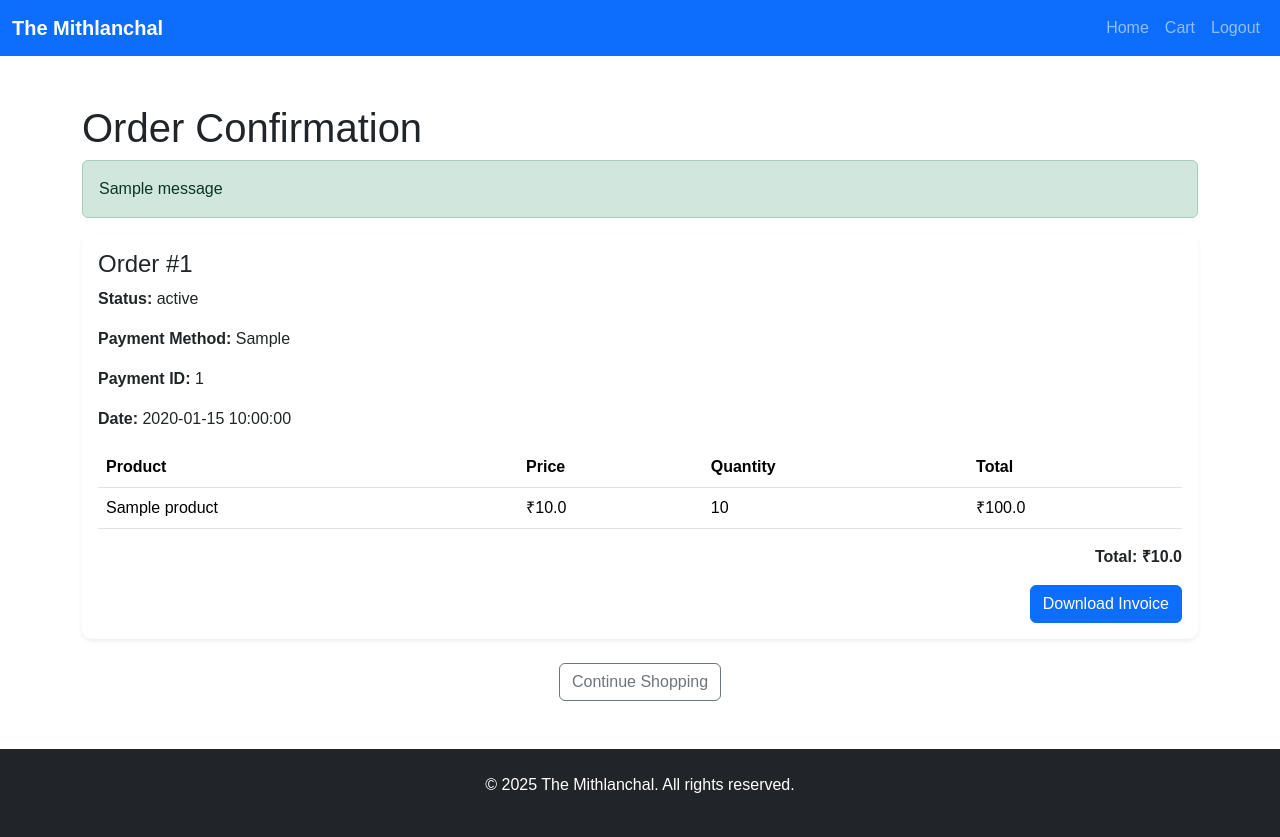
After one commit to jhaBinoy/ecommerce-mithlanchal, a Flask app: page /order/1 in a window 1280 px wide. The commit adds this page. Run offline with Flask 3, Linux system fonts and the light colour scheme; a user stored in the database is signed in; tables that the repository leaves empty hold one stand-in row (values such as "Sample post"); one stand-in notice (Sample message) is shown; some libraries are stand-ins or nearby versions.

Commit message:
Integrated COD and invoices with fixed cart

```diff
--- a/app.py
+++ b/app.py
@@ -1,14 +1,20 @@
 import os
-from flask import Flask, render_template, request, redirect, url_for, flash
+from flask import Flask, render_template, request, redirect, url_for, flash, Response
 from flask_sqlalchemy import SQLAlchemy
 from flask_login import LoginManager, UserMixin, login_user, login_required, logout_user, current_user
 from werkzeug.security import generate_password_hash, check_password_hash
 import razorpay
+from datetime import datetime  # Added missing import
 from dotenv import load_dotenv
+from reportlab.lib.pagesizes import letter
+from reportlab.lib import colors
+from reportlab.platypus import SimpleDocTemplate, Table, TableStyle, Paragraph, Spacer
+from reportlab.lib.styles import getSampleStyleSheet
+from io import BytesIO
 
 app = Flask(__name__)
 app.config['SECRET_KEY'] = 'your-secret-key-change-this'
-app.config['SQLALCHEMY_DATABASE_URI'] = 'sqlite:////tmp/store.db'  # Render-compatible path
+app.config['SQLALCHEMY_DATABASE_URI'] = f"sqlite:///{os.path.join(os.getcwd(), 'store.db')}"
 app.config['SQLALCHEMY_TRACK_MODIFICATIONS'] = False
 app.config['UPLOAD_FOLDER'] = 'static/uploads'
 os.makedirs(app.config['UPLOAD_FOLDER'], exist_ok=True)
@@ -39,6 +45,25 @@ class CartItem(db.Model):
     user = db.relationship('User', backref='cart_items')
     product = db.relationship('Product')
 
+class Order(db.Model):
+    id = db.Column(db.Integer, primary_key=True)
+    user_id = db.Column(db.Integer, db.ForeignKey('user.id'), nullable=False)
+    total = db.Column(db.Float, nullable=False)
+    payment_method = db.Column(db.String(20), nullable=False)  # 'razorpay' or 'cod'
+    payment_id = db.Column(db.String(100), nullable=True)  # For Razorpay
+    status = db.Column(db.String(20), default='pending')  # pending, confirmed, delivered
+    created_at = db.Column(db.DateTime, default=datetime.utcnow)  # Fixed: datetime is now imported
+    user = db.relationship('User', backref='orders')
+    items = db.relationship('OrderItem', backref='order', cascade='all, delete-orphan')
+
+class OrderItem(db.Model):
+    id = db.Column(db.Integer, primary_key=True)
+    order_id = db.Column(db.Integer, db.ForeignKey('order.id'), nullable=False)
+    product_id = db.Column(db.Integer, db.ForeignKey('product.id'), nullable=False)
+    quantity = db.Column(db.Integer, nullable=False)
+    price = db.Column(db.Float, nullable=False)  # Store price at order time
+    product = db.relationship('Product')
+
 login_manager = LoginManager()
 login_manager.init_app(app)
 login_manager.login_view = 'login'
@@ -51,7 +76,6 @@ def load_user(user_id):
 with app.app_context():
     try:
         db.create_all()
-        # Add admin user if not exists
         if not User.query.filter_by(email='admin@themithlanchal.com').first():
             admin = User(
                 email='admin@themithlanchal.com',
@@ -142,50 +166,6 @@ def cart():
     total = sum(item.product.price * item.quantity for item in cart_items)
     return render_template('cart.html', cart_items=cart_items, total=total)
 
-@app.route('/checkout', methods=['GET', 'POST'])
-@login_required
-def checkout():
-    cart_items = CartItem.query.filter_by(user_id=current_user.id).all()
-    if not cart_items:
-        flash('Your cart is empty')
-        return redirect(url_for('cart'))
-    total = sum(item.product.price * item.quantity for item in cart_items) * 100  # Razorpay uses paise
-    order_data = {
-        'amount': int(total),
-        'currency': 'INR',
-        'receipt': f'order_{current_user.id}',
-        'payment_capture': 1
-    }
-    try:
-        order = razorpay_client.order.create(data=order_data)
-        return render_template('checkout.html', order=order, cart_items=cart_items, total=total/100,
-                             razorpay_key=os.getenv('RAZORPAY_KEY'))
-    except Exception as e:
-        flash(f'Error creating order: {str(e)}')
-        return redirect(url_for('cart'))
-
-@app.route('/payment/success', methods=['POST'])
-@login_required
-def payment_success():
-    payment_id = request.form.get('razorpay_payment_id')
-    order_id = request.form.get('razorpay_order_id')
-    signature = request.form.get('razorpay_signature')
-    params_dict = {
-        'razorpay_order_id': order_id,
-        'razorpay_payment_id': payment_id,
-        'razorpay_signature': signature
-    }
-    try:
-        razorpay_client.utility.verify_payment_signature(params_dict)
-        # Clear cart
-        CartItem.query.filter_by(user_id=current_user.id).delete()
-        db.session.commit()
-        flash('Payment successful! Your order has been placed.')
-        return redirect(url_for('index'))
-    except Exception as e:
-        flash(f'Payment verification failed: {str(e)}')
-        return redirect(url_for('checkout'))
-
 @app.route('/cart/remove/<int:cart_item_id>', methods=['POST'])
 @login_required
 def remove_from_cart(cart_item_id):
@@ -198,32 +178,148 @@ def remove_from_cart(cart_item_id):
     flash('Item removed from cart')
     return redirect(url_for('cart'))
 
-class Order(db.Model):
-    id = db.Column(db.Integer, primary_key=True)
-    user_id = db.Column(db.Integer, db.ForeignKey('user.id'), nullable=False)
-    total = db.Column(db.Float, nullable=False)
-    payment_id = db.Column(db.String(100))
-    created_at = db.Column(db.DateTime, default=datetime.utcnow)
-    user = db.relationship('User', backref='orders')
+@app.route('/checkout', methods=['GET', 'POST'])
+@login_required
+def checkout():
+    cart_items = CartItem.query.filter_by(user_id=current_user.id).all()
+    if not cart_items:
+        flash('Your cart is empty')
+        return redirect(url_for('cart'))
+    total = sum(item.product.price * item.quantity for item in cart_items)
+    if request.method == 'POST':
+        payment_method = request.form.get('payment_method')
+        order = Order(
+            user_id=current_user.id,
+            total=total,
+            payment_method=payment_method,
+            status='pending'
+        )
+        db.session.add(order)
+        for item in cart_items:
+            order_item = OrderItem(
+                order=order,
+                product_id=item.product_id,
+                quantity=item.quantity,
+                price=item.product.price
+            )
+            db.session.add(order_item)
+        db.session.commit()
 
-@app.route('/search')
-def search():
-    query = request.args.get('q')
-    products = Product.query.filter(Product.name.ilike(f'%{query}%')).all()
-    return render_template('index.html', products=products)
+        if payment_method == 'razorpay':
+            order_data = {
+                'amount': int(total * 100),  # Razorpay uses paise
+                'currency': 'INR',
+                'receipt': f'order_{order.id}',
+                'payment_capture': 1
+            }
+            try:
+                razorpay_order = razorpay_client.order.create(data=order_data)
+                return render_template('checkout.html', order=razorpay_order, cart_items=cart_items, total=total,
+                                     razorpay_key=os.getenv('RAZORPAY_KEY'), db_order_id=order.id)
+            except Exception as e:
+                flash(f'Error creating Razorpay order: {str(e)}')
+                db.session.delete(order)
+                db.session.commit()
+                return redirect(url_for('cart'))
+        elif payment_method == 'cod':
+            # Clear cart
+            CartItem.query.filter_by(user_id=current_user.id).delete()
+            db.session.commit()
+            flash('Order placed successfully with Cash on Delivery!')
+            return redirect(url_for('order_confirmation', order_id=order.id))
+    return render_template('checkout.html', cart_items=cart_items, total=total)
 
-@app.route('/cart/remove/<int:cart_item_id>', methods=['POST'])
+@app.route('/payment/success', methods=['POST'])
 @login_required
-def remove_from_cart(cart_item_id):
-    cart_item = CartItem.query.get_or_404(cart_item_id)
-    if cart_item.user_id != current_user.id:
-        flash('Unauthorized action')
-        return redirect(url_for('cart'))
-    db.session.delete(cart_item)
-    db.session.commit()
-    flash('Item removed from cart')
-    return redirect(url_for('cart'))
+def payment_success():
+    payment_id = request.form.get('razorpay_payment_id')
+    order_id = request.form.get('razorpay_order_id')
+    signature = request.form.get('razorpay_signature')
+    db_order_id = request.form.get('db_order_id')
+    params_dict = {
+        'razorpay_order_id': order_id,
+        'razorpay_payment_id': payment_id,
+        'razorpay_signature': signature
+    }
+    try:
+        razorpay_client.utility.verify_payment_signature(params_dict)
+        order = Order.query.get_or_404(db_order_id)
+        order.payment_id = payment_id
+        order.status = 'confirmed'
+        CartItem.query.filter_by(user_id=current_user.id).delete()
+        db.session.commit()
+        flash('Payment successful! Your order is confirmed.')
+        return redirect(url_for('order_confirmation', order_id=order.id))
+    except Exception as e:
+        flash(f'Payment verification failed: {str(e)}')
+        return redirect(url_for('checkout'))
 
+@app.route('/order/<int:order_id>')
+@login_required
+def order_confirmation(order_id):
+    order = Order.query.get_or_404(order_id)
+    if order.user_id != current_user.id:
+        flash('Unauthorized access')
+        return redirect(url_for('index'))
+    return render_template('order_confirmation.html', order=order)
+
+@app.route('/invoice/<int:order_id>')
+@login_required
+def generate_invoice(order_id):
+    order = Order.query.get_or_404(order_id)
+    if order.user_id != current_user.id:
+        flash('Unauthorized access')
+        return redirect(url_for('index'))
+
+    buffer = BytesIO()
+    doc = SimpleDocTemplate(buffer, pagesize=letter)
+    elements = []
+    styles = getSampleStyleSheet()
+
+    # Header
+    elements.append(Paragraph("The Mithlanchal - Invoice", styles['Title']))
+    elements.append(Paragraph(f"Order #{order.id}", styles['Heading2']))
+    elements.append(Paragraph(f"Date: {order.created_at.strftime('%Y-%m-%d %H:%M:%S')}", styles['Normal']))
+    elements.append(Paragraph(f"Customer: {order.user.email}", styles['Normal']))
+    elements.append(Spacer(1, 12))
+
+    # Order Details
+    data = [['Product', 'Price', 'Quantity', 'Total']]
+    for item in order.items:
+        data.append([
+            item.product.name,
+            f"₹{item.price:.2f}",
+            item.quantity,
+            f"₹{item.price * item.quantity:.2f}"
+        ])
+    data.append(['', '', 'Total', f"₹{order.total:.2f}"])
+    table = Table(data)
+    table.setStyle(TableStyle([
+        ('BACKGROUND', (0, 0), (-1, 0), colors.grey),
+        ('TEXTCOLOR', (0, 0), (-1, 0), colors.whitesmoke),
+        ('ALIGN', (0, 0), (-1, -1), 'CENTER'),
+        ('FONTNAME', (0, 0), (-1, 0), 'Helvetica-Bold'),
+        ('FONTSIZE', (0, 0), (-1, 0), 14),
+        ('BOTTOMPADDING', (0, 0), (-1, 0), 12),
+        ('BACKGROUND', (0, 1), (-1, -1), colors.beige),
+        ('GRID', (0, 0), (-1, -1), 1, colors.black)
+    ]))
+    elements.append(table)
+    elements.append(Spacer(1, 12))
+
+    # Footer
+    elements.append(Paragraph(f"Payment Method: {order.payment_method.title()}", styles['Normal']))
+    if order.payment_id:
+        elements.append(Paragraph(f"Payment ID: {order.payment_id}", styles['Normal']))
+    elements.append(Paragraph("Thank you for shopping with The Mithlanchal!", styles['Normal']))
+
+    doc.build(elements)
+    buffer.seek(0)
+    return Response(
+        buffer,
+        mimetype='application/pdf',
+        headers={'Content-Disposition': f'attachment;filename=invoice_{order.id}.pdf'}
+    )
 
 @app.route('/logout')
 @login_required
--- /dev/null
+++ b/templates/order_confirmation.html
@@ -0,0 +1,89 @@
+<!DOCTYPE html>
+<html lang="en">
+<head>
+    <meta charset="UTF-8">
+    <title>Order Confirmation - The Mithlanchal</title>
+    <link href="https://cdn.jsdelivr.net/npm/bootstrap@5.3.2/dist/css/bootstrap.min.css" rel="stylesheet">
+    <link rel="stylesheet" href="{{ url_for('static', filename='css/style.css') }}">
+</head>
+<body>
+    <nav class="navbar navbar-expand-lg navbar-dark bg-primary">
+        <div class="container-fluid">
+            <a class="navbar-brand" href="/">The Mithlanchal</a>
+            <button class="navbar-toggler" type="button" data-bs-toggle="collapse" data-bs-target="#navbarNav" aria-controls="navbarNav" aria-expanded="false" aria-label="Toggle navigation">
+                <span class="navbar-toggler-icon"></span>
+            </button>
+            <div class="collapse navbar-collapse" id="navbarNav">
+                <ul class="navbar-nav ms-auto">
+                    <li class="nav-item">
+                        <a class="nav-link" href="/">Home</a>
+                    </li>
+                    <li class="nav-item">
+                        <a class="nav-link" href="/cart">Cart</a>
+                    </li>
+                    <li class="nav-item">
+                        <a class="nav-link" href="/logout">Logout</a>
+                    </li>
+                </ul>
+            </div>
+        </div>
+    </nav>
+
+    <div class="container my-5">
+        <h1>Order Confirmation</h1>
+        {% with messages = get_flashed_messages() %}
+            {% if messages %}
+                {% for message in messages %}
+                    <div class="alert alert-success">{{ message }}</div>
+                {% endfor %}
+            {% endif %}
+        {% endwith %}
+        <div class="card shadow-sm">
+            <div class="card-body">
+                <h4>Order #{{ order.id }}</h4>
+                <p><strong>Status:</strong> {{ order.status }}</p>
+                <p><strong>Payment Method:</strong> {{ order.payment_method|title }}</p>
+                {% if order.payment_id %}
+                    <p><strong>Payment ID:</strong> {{ order.payment_id }}</p>
+                {% endif %}
+                <p><strong>Date:</strong> {{ order.created_at.strftime('%Y-%m-%d %H:%M:%S') }}</p>
+                <table class="table">
+                    <thead>
+                        <tr>
+                            <th>Product</th>
+                            <th>Price</th>
+                            <th>Quantity</th>
+                            <th>Total</th>
+                        </tr>
+                    </thead>
+                    <tbody>
+                        {% for item in order.items %}
+                            <tr>
+                                <td>{{ item.product.name }}</td>
+                                <td>₹{{ item.price }}</td>
+                                <td>{{ item.quantity }}</td>
+                                <td>₹{{ item.price * item.quantity }}</td>
+                            </tr>
+                        {% endfor %}
+                    </tbody>
+                </table>
+                <p class="text-end"><strong>Total: ₹{{ order.total }}</strong></p>
+                <div class="text-end">
+                    <a href="{{ url_for('generate_invoice', order_id=order.id) }}" class="btn btn-primary">Download Invoice</a>
+                </div>
+            </div>
+        </div>
+        <div class="text-center mt-4">
+            <a href="{{ url_for('index') }}" class="btn btn-outline-secondary">Continue Shopping</a>
+        </div>
+    </div>
+
+    <footer class="bg-dark text-white py-4">
+        <div class="container text-center">
+            <p>© 2025 The Mithlanchal. All rights reserved.</p>
+        </div>
+    </footer>
+
+    <script src="https://cdn.jsdelivr.net/npm/bootstrap@5.3.2/dist/js/bootstrap.bundle.min.js"></script>
+</body>
+</html>
```
Also changed, not shown: requirements.txt (+8 -6 lines), templates/checkout.html (+30 -5 lines).
